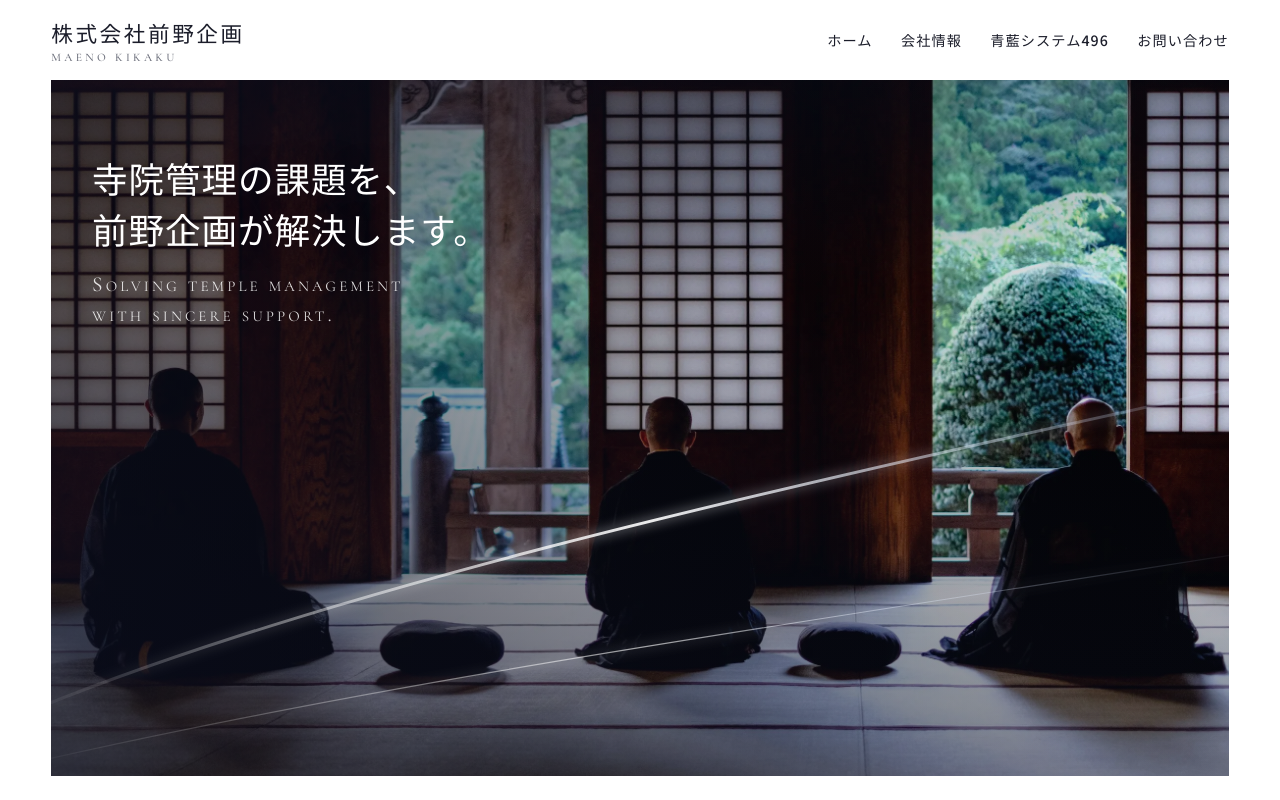
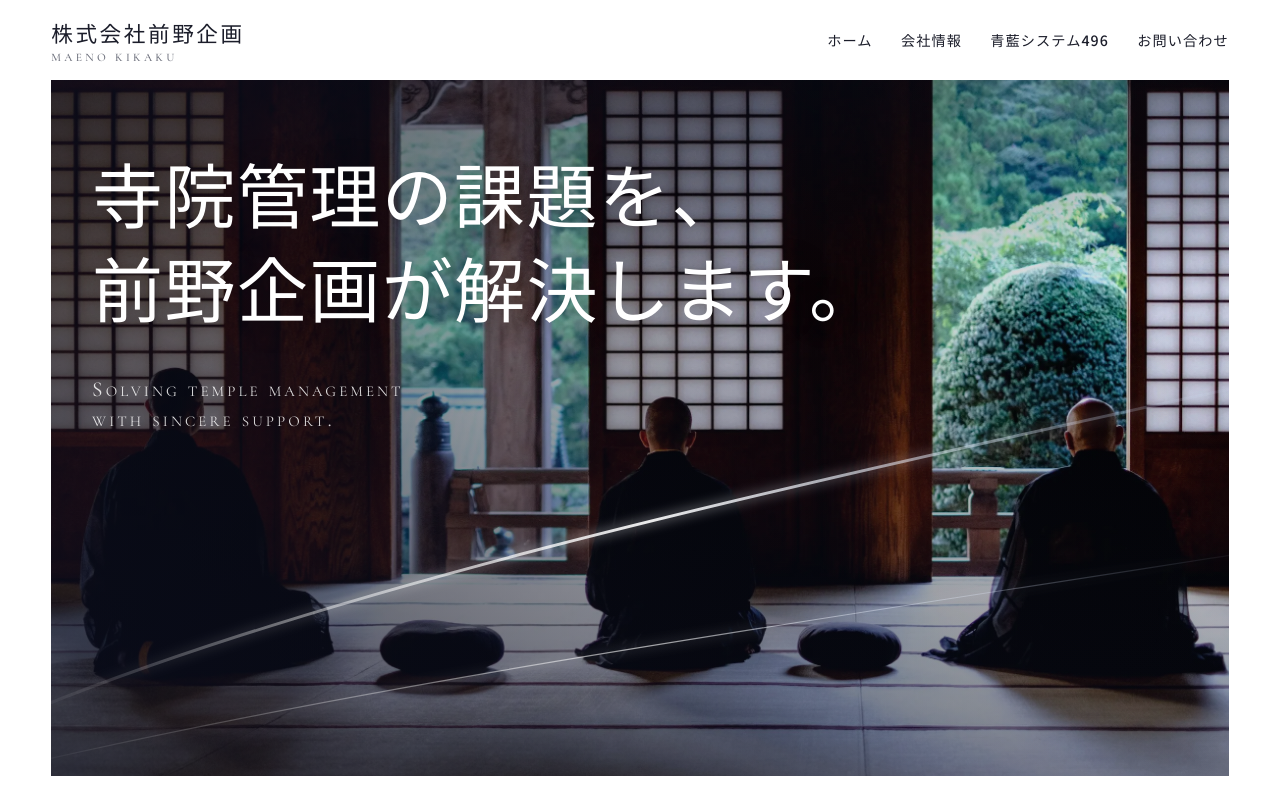
Before and after one commit to yumeko-16/maenokikaku-web-next, a Next.js app: page / in a window 1280 px wide. Shown: the top 800 px of the page. Built offline with nearby package versions, Linux system fonts and the light colour scheme; a web font is replaced by a local one.

Commit message:
update: Change font size.

```diff
--- a/src/app/globals.css
+++ b/src/app/globals.css
@@ -15,7 +15,7 @@
 
   /* Font size */
   --body: clamp(1rem, 0.95rem + 0.2vw, 1.125rem); /* 16-18px */
-  --display: clamp(1.5rem, 1.211rem + 1.23vw, 2rem); /* 24-32px */
+  --display: clamp(1.688rem, 0.549rem + 4.86vw, 4.8rem); /* 27-76.8px */
   --heading1: clamp(1.6875rem, 1.3rem + 1.85vw, 2.875rem); /* 27-46px */
   --heading2: calc(var(--body) * 1.5); /* 24-27px */
   --heading3: calc(var(--body) * 1.2); /* 19.2-21.6px */
@@ -59,6 +59,7 @@ body {
   font-family:
     -apple-system, BlinkMacSystemFont, 'Segoe UI', Helvetica, Arial, sans-serif;
   font-size: var(--body);
+  -webkit-font-smoothing: antialiased;
   color: var(--black);
   letter-spacing: 0.06em;
 }
--- a/src/components/Hero/Hero.module.scss
+++ b/src/components/Hero/Hero.module.scss
@@ -98,10 +98,11 @@
 
 .heading {
   font-family: var(--font-mincho);
-  font-size: calc(var(--heading1) * 0.8);
+  font-size: var(--display);
   font-weight: 500;
+  line-height: 1.32;
   color: var(--white);
-  letter-spacing: 0.025em;
+  letter-spacing: 0.02em;
   text-shadow: 0 2px 30px rgb(0 0 0 / 25%);
 }
 
```
